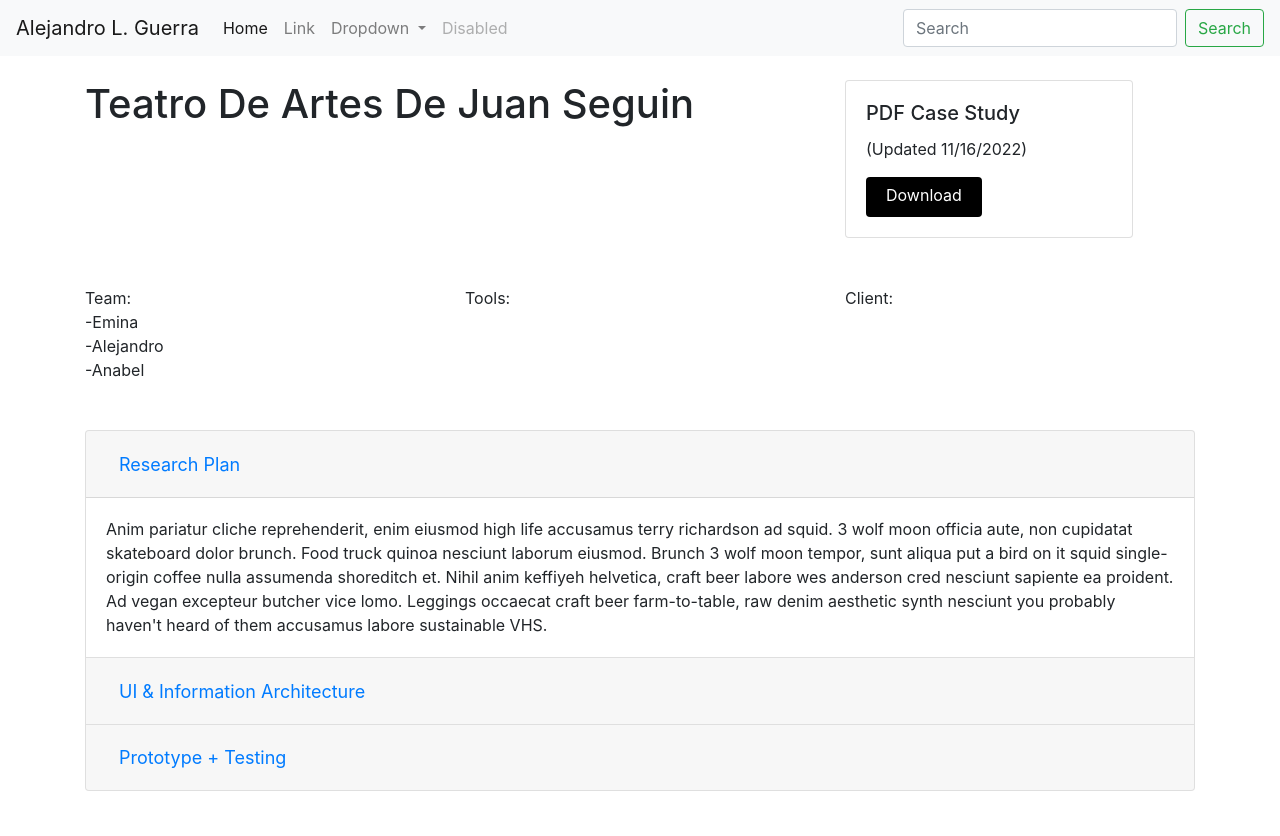
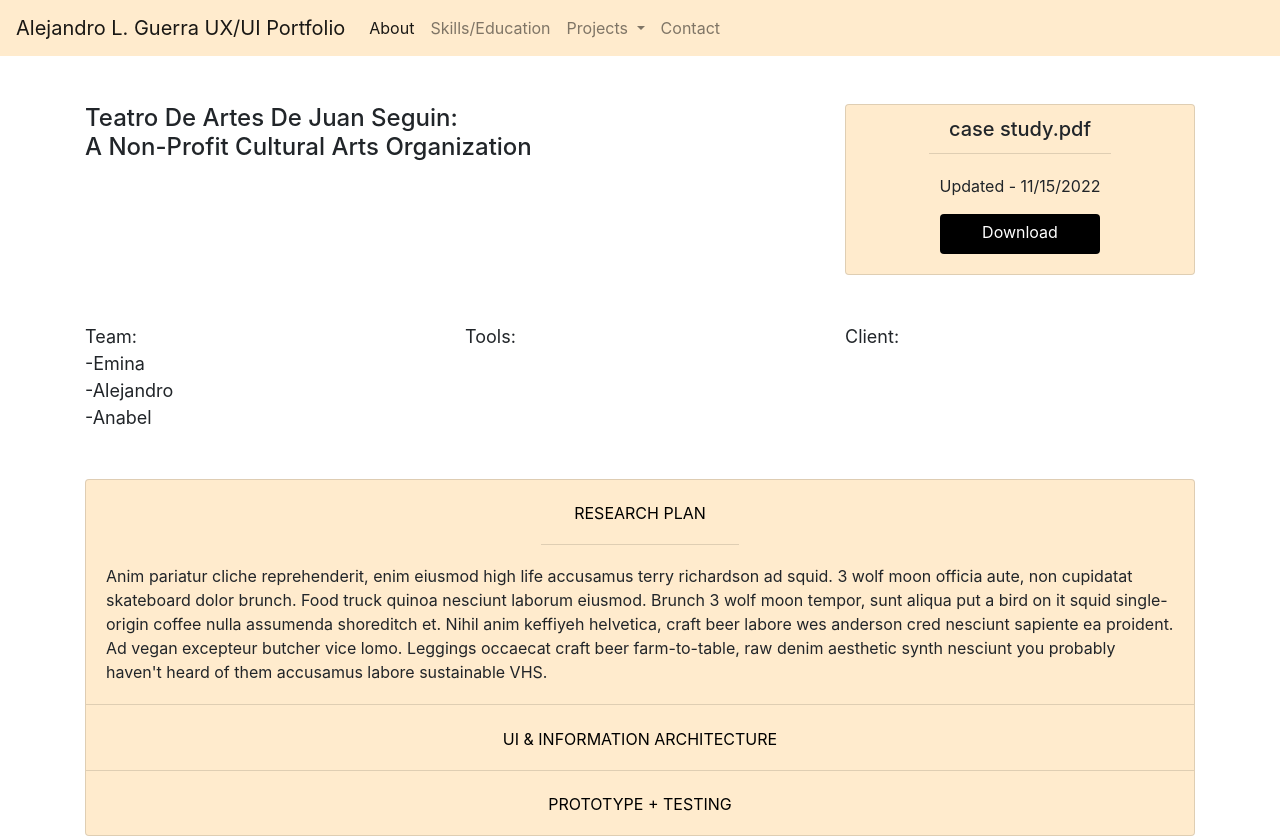
Before and after one commit to AlejandroLuisGuerra/UX_UI_HW_20, a plain HTML site: page index.html in a window 1280 px wide. Before the commit the page ends 800 px from the top, so only its background shows below. Drawn offline with nearby package versions, Linux system fonts and the light colour scheme.

Commit message:
First css edits

```diff
--- a/css/style.css
+++ b/css/style.css
@@ -1,5 +1,7 @@
 .btn-link {
-    font-size: large;
+    font-size: medium;
+    color: black;
+
 }
 .btn-primary {
     background-color: black;
@@ -7,4 +9,36 @@
     padding-right: 20px;
     padding-bottom: 10px;
     border-width: 0px;
+    width: 100%;
 }
+
+.navbar-toggler {
+    border-width: 0px;
+}
+
+#navbarSupportedContent {
+    text-align: left;
+    ;
+}
+
+.dropdown-menu {
+    background-color: rgb(255, 255, 255);
+}
+
+.card {
+    align-items: center;
+    text-align: left;
+    background-color: blanchedalmond;
+}
+
+.card-header {
+    background-color: blanchedalmond;
+}
+
+#headingOne {
+    color: black;
+}
+
+.col-sm {
+    font-size: large;
+}
--- a/index.html
+++ b/index.html
@@ -9,13 +9,13 @@
     <link rel="stylesheet" href="https://cdn.jsdelivr.net/npm/bootstrap@4.6.2/dist/css/bootstrap.min.css" integrity="sha384-xOolHFLEh07PJGoPkLv1IbcEPTNtaed2xpHsD9ESMhqIYd0nLMwNLD69Npy4HI+N" crossorigin="anonymous">
     <link rel="stylesheet" href="css/style.css" type="text/css">
 
-    <title>Hello, world!</title>
+    <title>Alejandro Luis Guerra UX/UI Portfolio</title>
   </head>
   <body>
 
    <!--Bootstrap navbar-->
-    <nav class="navbar navbar-expand-lg navbar-light bg-light">
-        <a class="navbar-brand" href="#">Alejandro L. Guerra</a>
+    <nav class="navbar navbar-expand-lg navbar-light" style="background-color: #ffebcd;">
+        <a class="navbar-brand" href="#">Alejandro L. Guerra UX/UI Portfolio</a>
         <button class="navbar-toggler" type="button" data-toggle="collapse" data-target="#navbarSupportedContent" aria-controls="navbarSupportedContent" aria-expanded="false" aria-label="Toggle navigation">
           <span class="navbar-toggler-icon"></span>
         </button>
@@ -23,30 +23,25 @@
         <div class="collapse navbar-collapse" id="navbarSupportedContent">
           <ul class="navbar-nav mr-auto">
             <li class="nav-item active">
-              <a class="nav-link" href="#">Home <span class="sr-only">(current)</span></a>
+              <a class="nav-link" href="#">About <span class="sr-only">(current)</span></a>
             </li>
             <li class="nav-item">
-              <a class="nav-link" href="#">Link</a>
+              <a class="nav-link" href="#">Skills/Education</a>
             </li>
             <li class="nav-item dropdown">
               <a class="nav-link dropdown-toggle" href="#" role="button" data-toggle="dropdown" aria-expanded="false">
-                Dropdown
+                Projects
               </a>
               <div class="dropdown-menu">
-                <a class="dropdown-item" href="#">Action</a>
-                <a class="dropdown-item" href="#">Another action</a>
-                <div class="dropdown-divider"></div>
-                <a class="dropdown-item" href="#">Something else here</a>
+                <a class="dropdown-item" href="#">Cultural Arts</a>
+                <a class="dropdown-item" href="#">Local History</a>
+                <a class="dropdown-item" href="#">Non UX/UI Projects</a>
               </div>
             </li>
             <li class="nav-item">
-              <a class="nav-link disabled">Disabled</a>
+              <a class="nav-link" href="#">Contact</a>
             </li>
           </ul>
-          <form class="form-inline my-2 my-lg-0">
-            <input class="form-control mr-sm-2" type="search" placeholder="Search" aria-label="Search">
-            <button class="btn btn-outline-success my-2 my-sm-0" type="submit">Search</button>
-          </form>
         </div>
       </nav>
     <!--Navbar end-->
@@ -56,13 +51,13 @@
     <!--Grid start-->
     <div class="container">
         <div class="row">
-          <div class="col-sm-8"><h1>Teatro De Artes De Juan Seguin</h1></div>
+          <div class="col-sm-8"><br><h4>Teatro De Artes De Juan Seguin: <br>A Non-Profit Cultural Arts Organization</h4></div>
           <div class="col-sm-4">
             <!--Card-->
-            <div class="card" style="width: 18rem;">
+            <br><div class="card">
+                <h5 class="card-header">case study.pdf</h5>
                 <div class="card-body">
-                  <h5 class="card-title">PDF Case Study</h5>
-                  <p class="card-text">(Updated 11/16/2022)</p>
+                  <p class="card-text">Updated - 11/15/2022</p>
                   <a href="#" class="btn btn-primary">Download</a>
                 </div>
               </div>
@@ -81,7 +76,7 @@
               <div class="card-header" id="headingOne">
                 <h2 class="mb-0">
                   <button class="btn btn-link" type="button" data-toggle="collapse" data-target="#collapseOne" aria-expanded="true" aria-controls="collapseOne">
-                    Research Plan
+                    RESEARCH PLAN
                   </button>
                 </h2>
               </div>
@@ -96,7 +91,7 @@
               <div class="card-header" id="headingTwo">
                 <h2 class="mb-0">
                   <button class="btn btn-link collapsed" type="button" data-toggle="collapse" data-target="#collapseTwo" aria-expanded="false" aria-controls="collapseTwo">
-                    UI & Information Architecture
+                    UI & INFORMATION ARCHITECTURE
                   </button>
                 </h2>
               </div>
@@ -110,7 +105,7 @@
               <div class="card-header" id="headingThree">
                 <h2 class="mb-0">
                   <button class="btn btn-link collapsed" type="button" data-toggle="collapse" data-target="#collapseThree" aria-expanded="false" aria-controls="collapseThree">
-                    Prototype + Testing
+                    PROTOTYPE + TESTING
                   </button>
                 </h2>
               </div>
```
